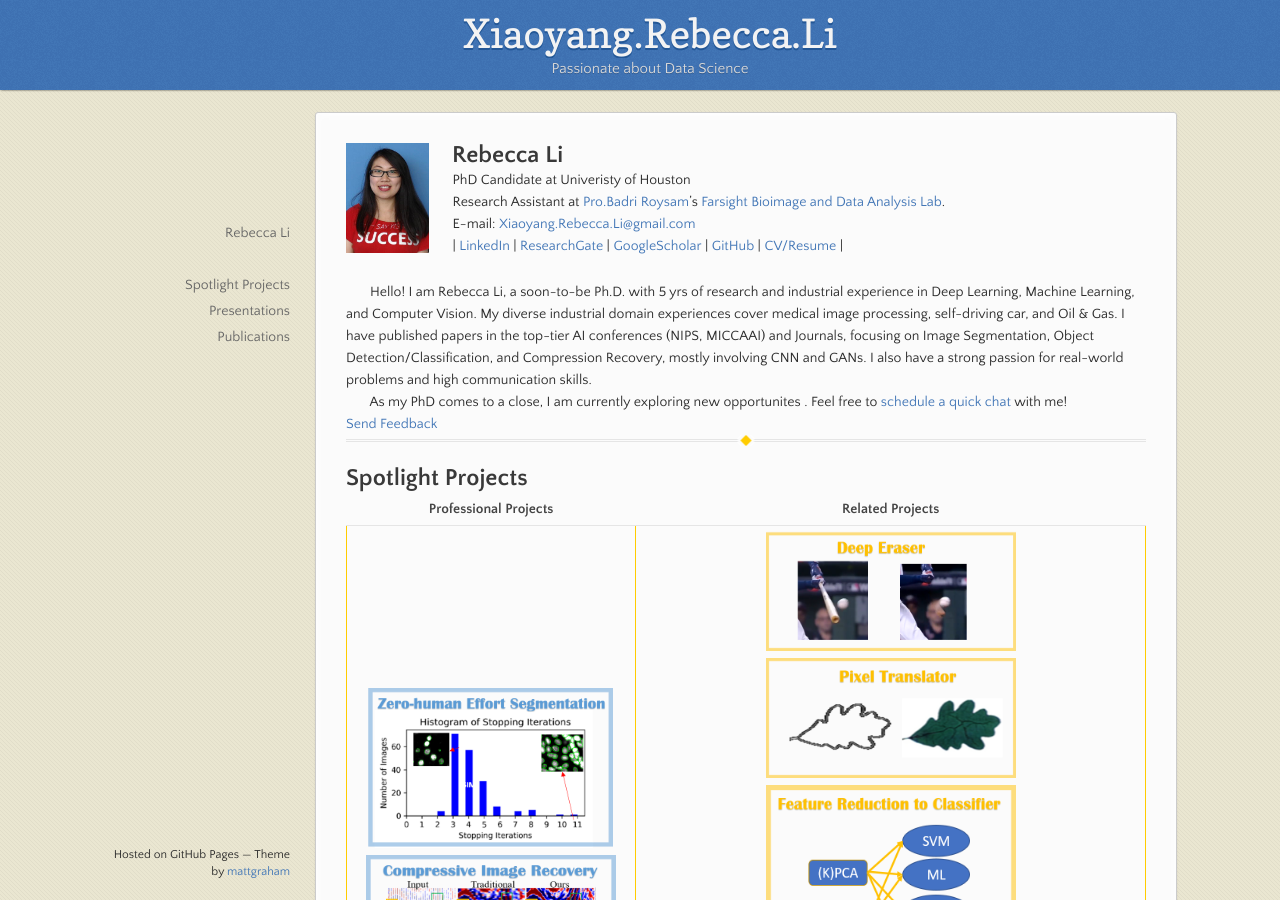
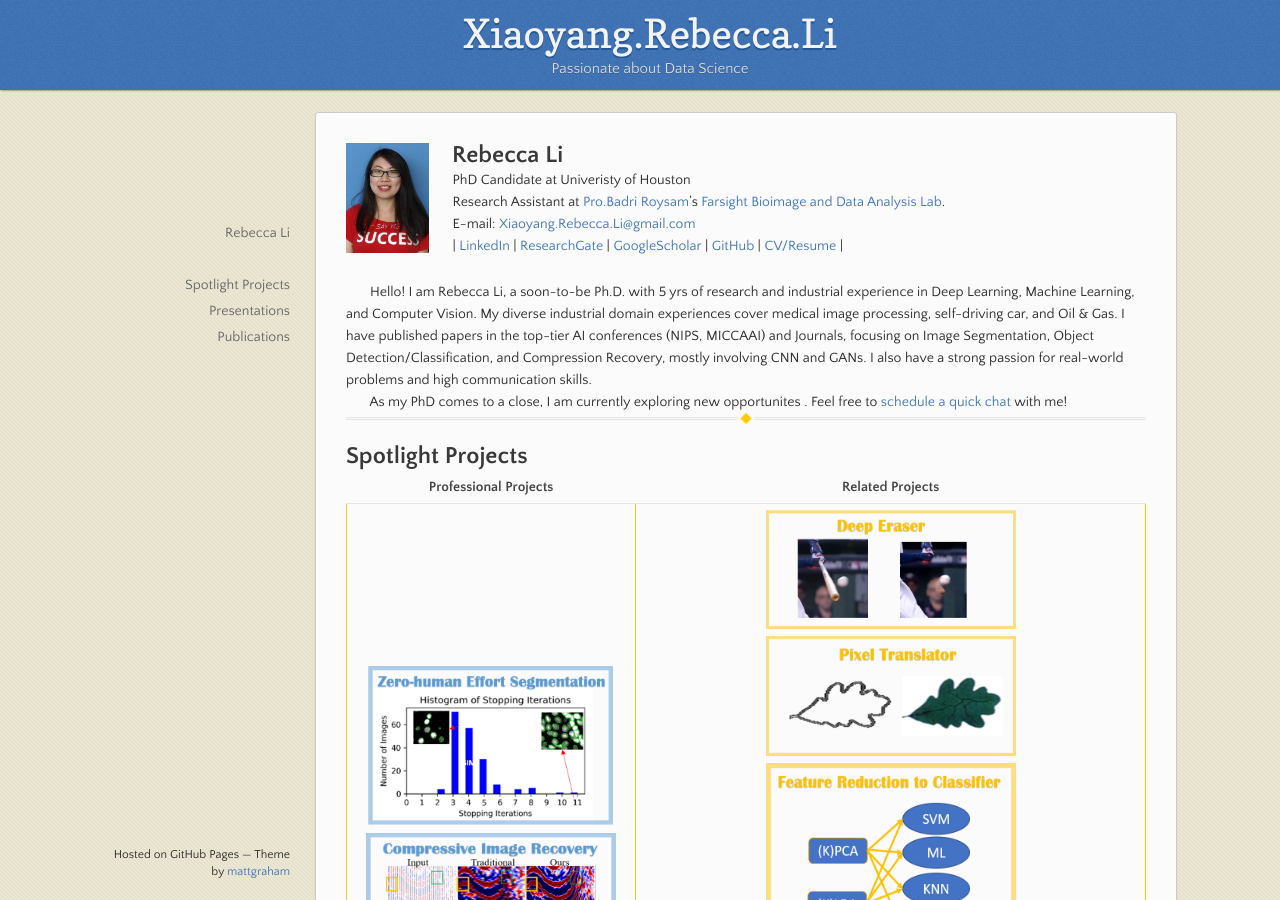
Before and after one commit to Xiaoyang-Rebecca/xiaoyang-rebecca.github.io, a Jekyll site: the page built from index.md, in a window 1280 px wide and 900 px high. Built offline with Jekyll 4.4.1, drawn with Linux system fonts in a browser that asks for light colours; our own code applies the rules of GitHub Pages for plain Markdown files.

Commit message:
Update index.md

```diff
--- a/index.md
+++ b/index.md
@@ -12,11 +12,8 @@
 ###  &nbsp;
 &nbsp;&nbsp;&nbsp;&nbsp;&nbsp;&nbsp; Hello! I am Rebecca Li, a soon-to-be Ph.D. with 5 yrs of research and industrial experience in Deep Learning, Machine Learning, and Computer Vision. My diverse industrial domain experiences cover medical image processing, self-driving car, and Oil & Gas. I have published papers in the top-tier AI conferences (NIPS, MICCAAI) and Journals, focusing on Image Segmentation, Object Detection/Classification, and Compression Recovery, mostly involving CNN and GANs. I also have a strong passion for real-world problems and high communication skills.
 
-&nbsp;&nbsp;&nbsp;&nbsp;&nbsp;&nbsp; As my PhD comes to a close, I am currently exploring new opportunites . Feel free to [schedule a quick chat](https://support.zoom.us/hc/en-us/articles/201362413-Scheduling-meetings) with me!
-
-<a href = "mailto:Xiaoyang.Rebecca.Li@gmail.com?subject = Feedback&body = Message">
-Send Feedback
-</a>
+&nbsp;&nbsp;&nbsp;&nbsp;&nbsp;&nbsp; As my PhD comes to a close, I am currently exploring new opportunites . Feel free to <a href = "mailto:Xiaoyang.Rebecca.Li@gmail.com?subject = Feedback&body = ScheduleMeeting">
+schedule a quick chat</a> with me!
 
 --------------
 ## Spotlight Projects
```
